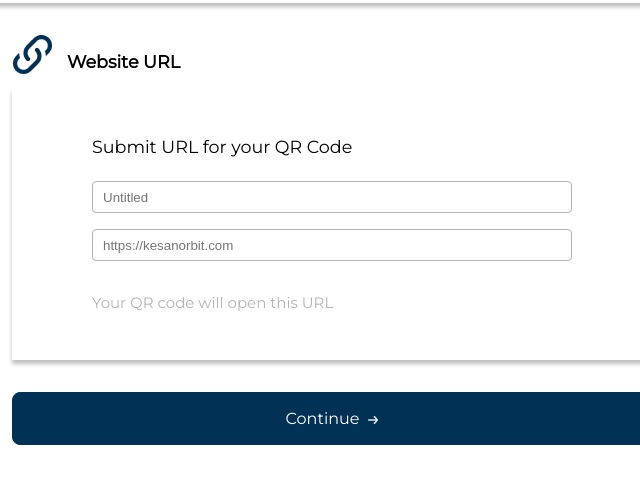
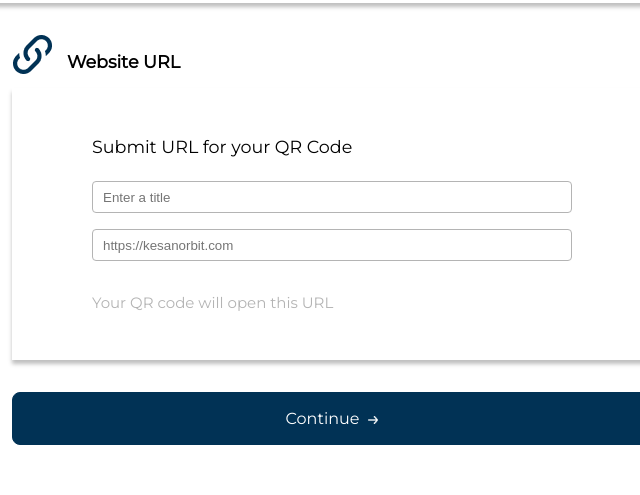
Before and after one commit to zuri-training/TeamGaurpp-QR_GEN, a website: page frontend/dashboard 3/dashboard3.html in a window 1280 px wide. Shown: the part 177-672 px from the top of the page, 308-948 px from the left. Drawn offline with Linux system fonts and the light colour scheme.

Commit message:
style: adjusted styling

```diff
--- a/frontend/dashboard 3/dashboard3.html
+++ b/frontend/dashboard 3/dashboard3.html
@@ -85,7 +85,7 @@
                             <h3>Submit URL for your QR Code</h3>
                         </div>
                         <div class="input">
-                            <input type="text" name="title" placeholder="Untitled">
+                            <input type="text" name="title" placeholder="Enter a title">
                             <input type="text" name="url" placeholder="https://kesanorbit.com">
                         </div>
                         <p>Your QR code will open this URL</p>
--- a/frontend/dashboard 3/style/style.css
+++ b/frontend/dashboard 3/style/style.css
@@ -118,9 +118,9 @@ a {
 }
 
 /* second section container */
-/* .second_section{
-    height: 50vh;
-} */
+.second_section{
+    margin-bottom: 2rem;
+}
 .second_section .container{
     margin: 2rem 15rem;
     padding: 0 5rem;
```
